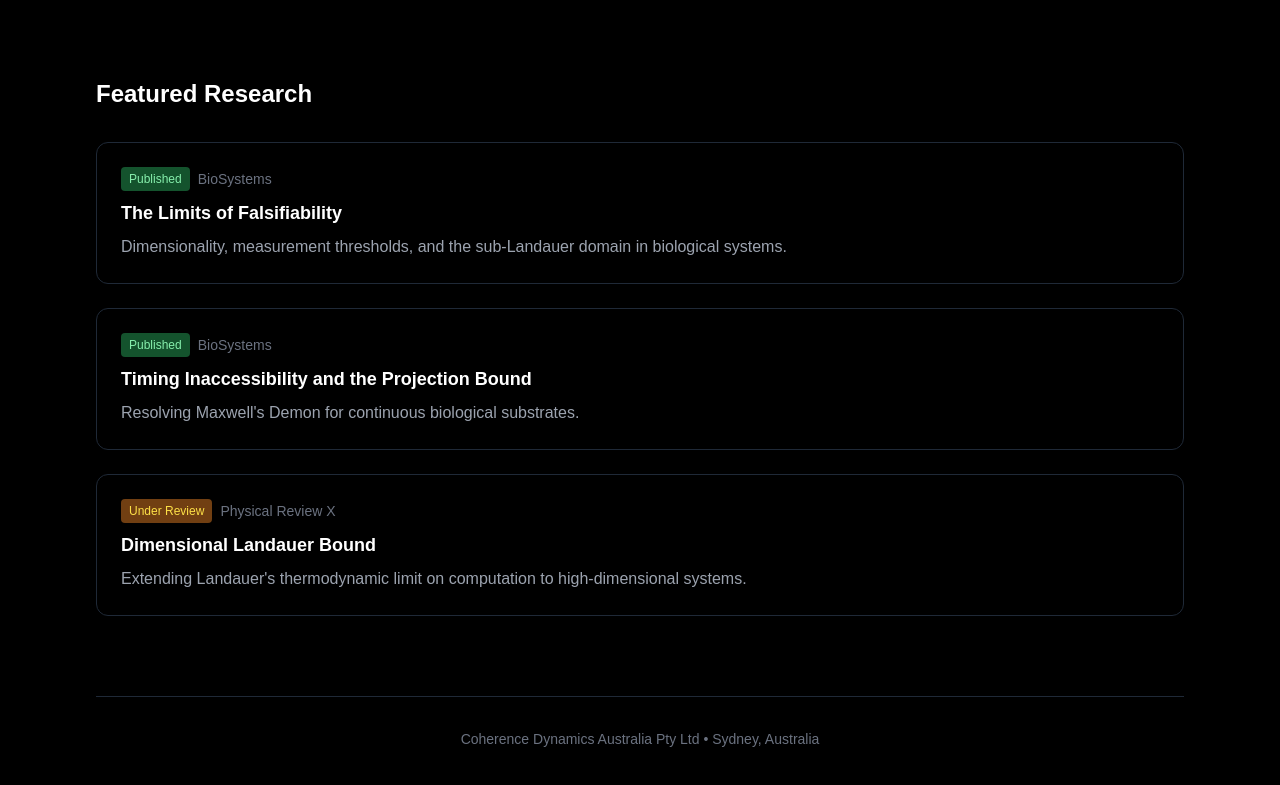
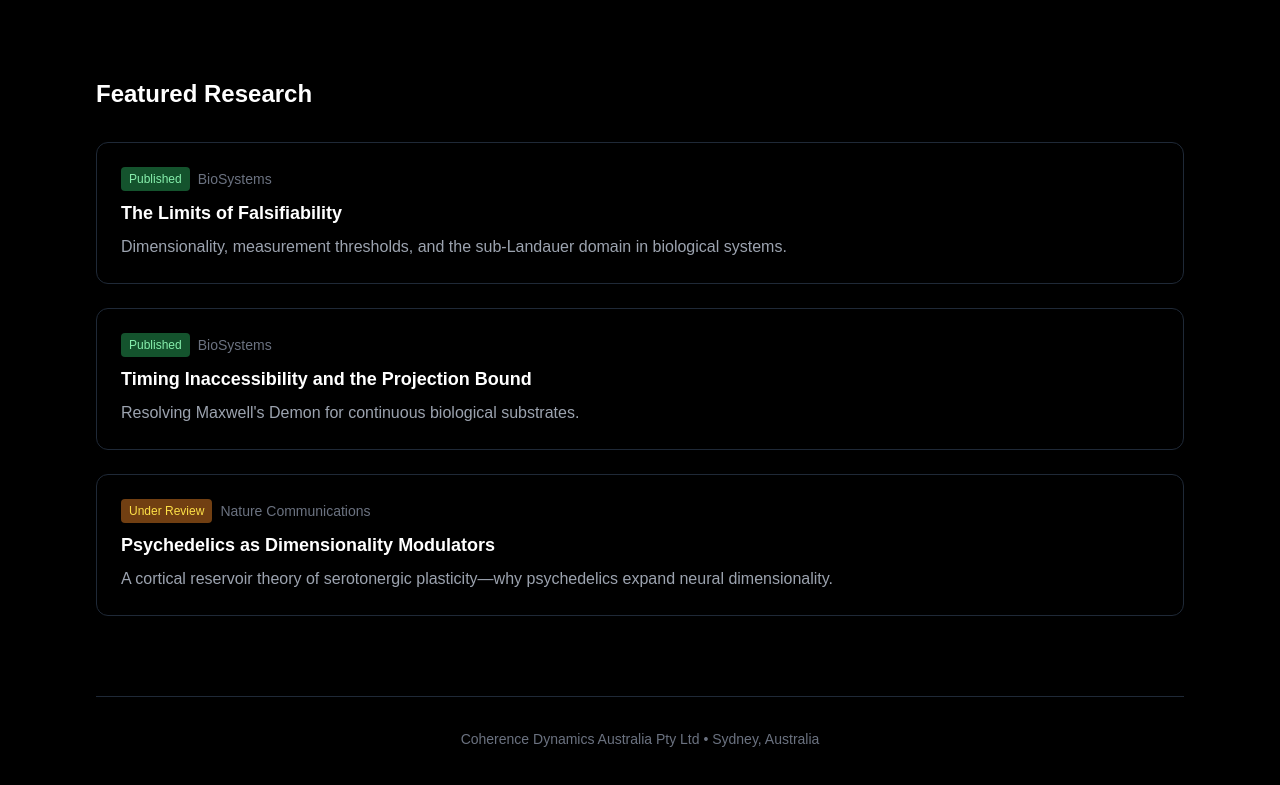
Before and after one commit to todd866/coherencedynamics-website, a Next.js app: page / in a window 1280 px wide. Shown: the part 1412-2197 px from the top of the page. Built offline with nearby package versions, Linux system fonts and the light colour scheme.

Commit message:
Replace dimensional-landauer with lsd-dimensionality on front page

```diff
--- a/src/app/page.tsx
+++ b/src/app/page.tsx
@@ -148,18 +148,18 @@ export default function Home() {
             </p>
           </Link>
 
-          <Link href="/papers/dimensional-landauer" className="block p-6 border border-gray-800 rounded-xl hover:border-gray-600 hover:bg-gray-900/50 transition-colors">
+          <Link href="/papers/lsd-dimensionality" className="block p-6 border border-gray-800 rounded-xl hover:border-gray-600 hover:bg-gray-900/50 transition-colors">
             <div className="flex items-center gap-2 mb-2">
               <span className="text-xs font-medium px-2 py-1 bg-yellow-900 text-yellow-300 rounded">
                 Under Review
               </span>
-              <span className="text-sm text-gray-500">Physical Review X</span>
+              <span className="text-sm text-gray-500">Nature Communications</span>
             </div>
             <h3 className="text-lg font-semibold mb-2 text-white">
-              Dimensional Landauer Bound
+              Psychedelics as Dimensionality Modulators
             </h3>
             <p className="text-gray-400">
-              Extending Landauer&apos;s thermodynamic limit on computation to high-dimensional systems.
+              A cortical reservoir theory of serotonergic plasticity—why psychedelics expand neural dimensionality.
             </p>
           </Link>
         </div>
```
